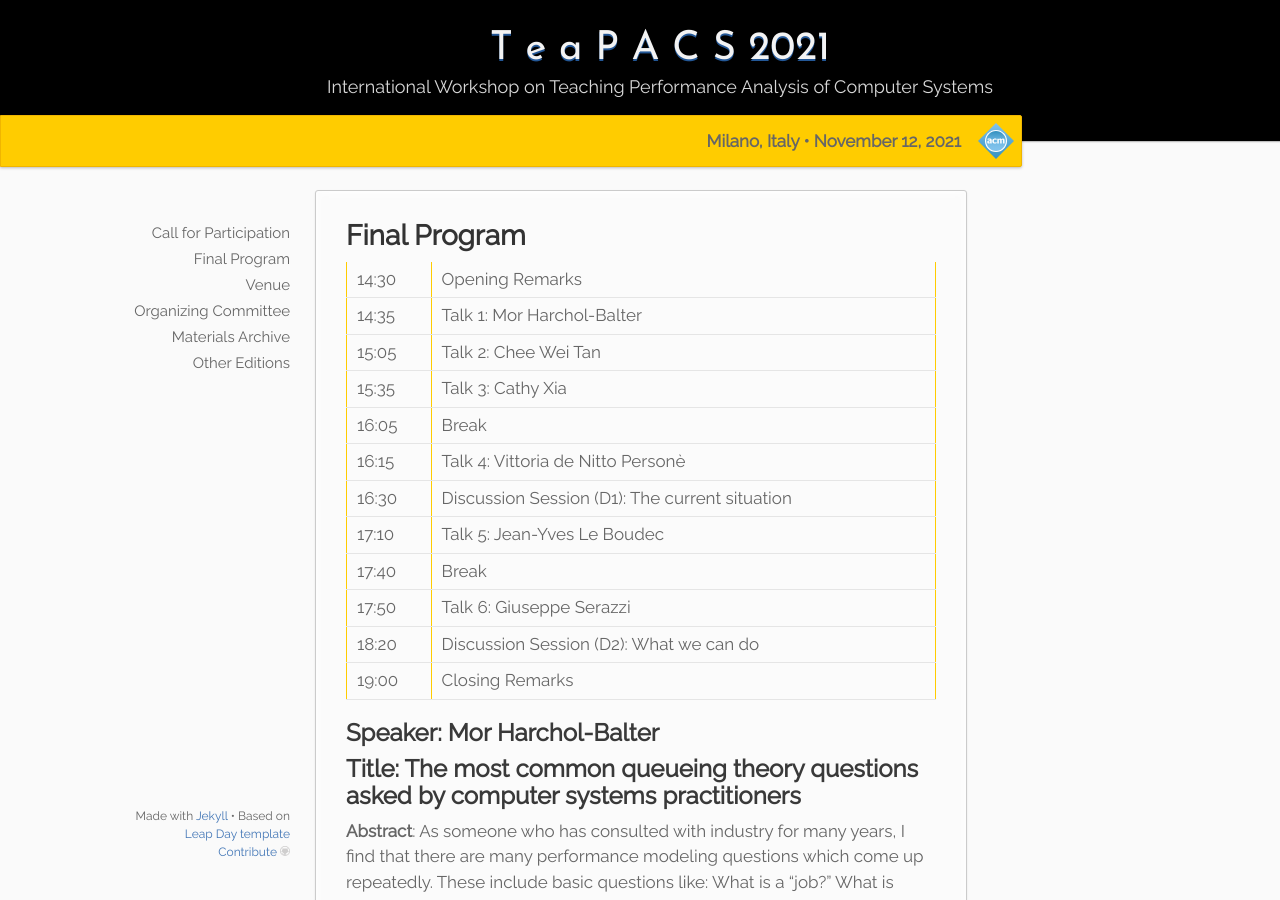
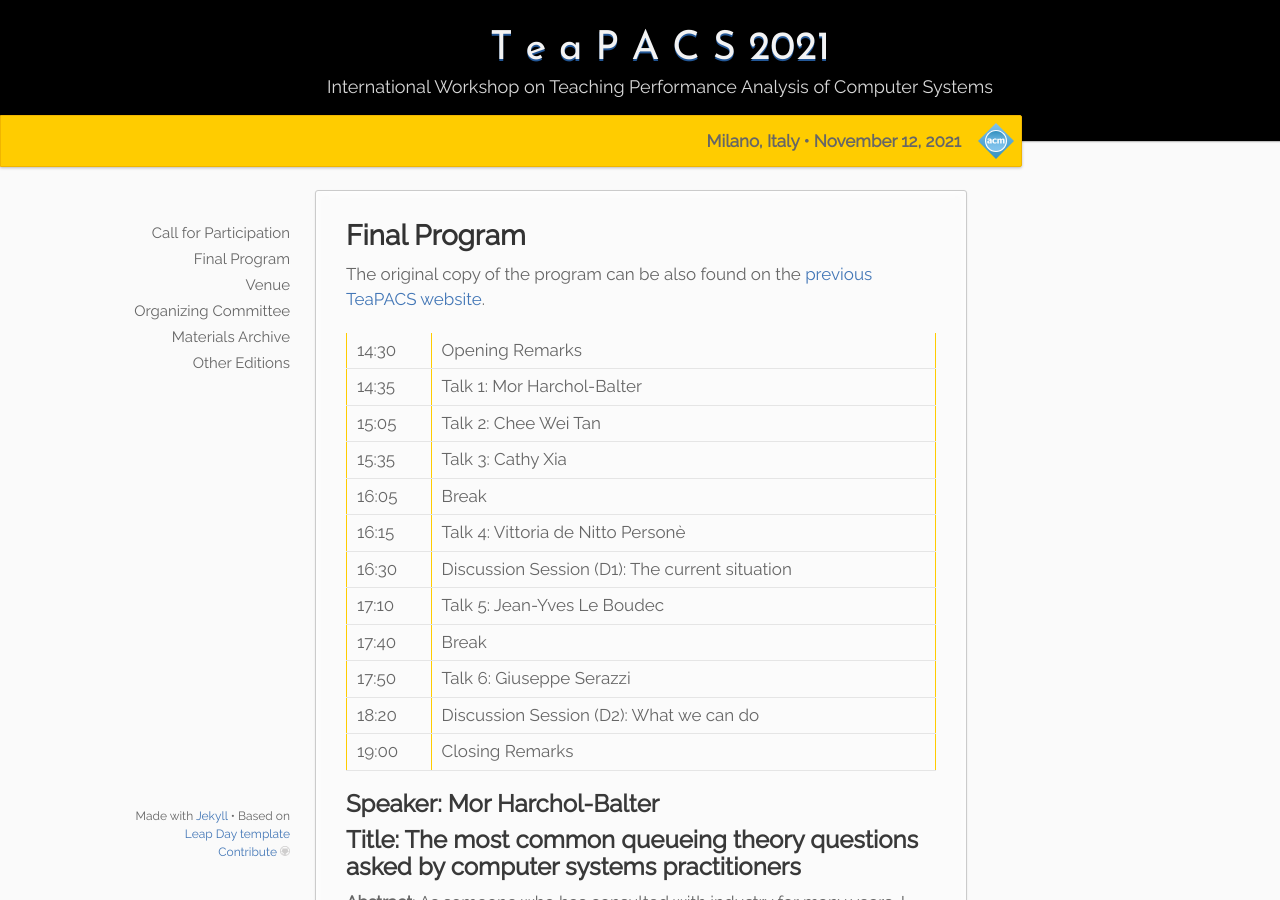
Before and after one commit to alessandropellegrini/teapacs.github.io, a Jekyll site: the page built from _2021/05.program.md, in a window 1280 px wide and 900 px high. Built offline with Jekyll 4.4.1, drawn with Linux system fonts in a browser that asks for light colours.

Commit message:
Update 05.program.md

```diff
--- a/_2021/05.program.md
+++ b/_2021/05.program.md
@@ -4,6 +4,8 @@ title: "Final Program"
 menu_show: true
 permalink: /:collection/program/
 ---
+
+The original copy of the program can be also found on the [previous TeaPACS website](https://www.performance2021.deib.polimi.it/www.performance2021.deib.polimi.it/teapacs/index.html).
 
 | 14:30 | Opening Remarks                                |
 | 14:35 | Talk 1: Mor Harchol-Balter                     |
```
